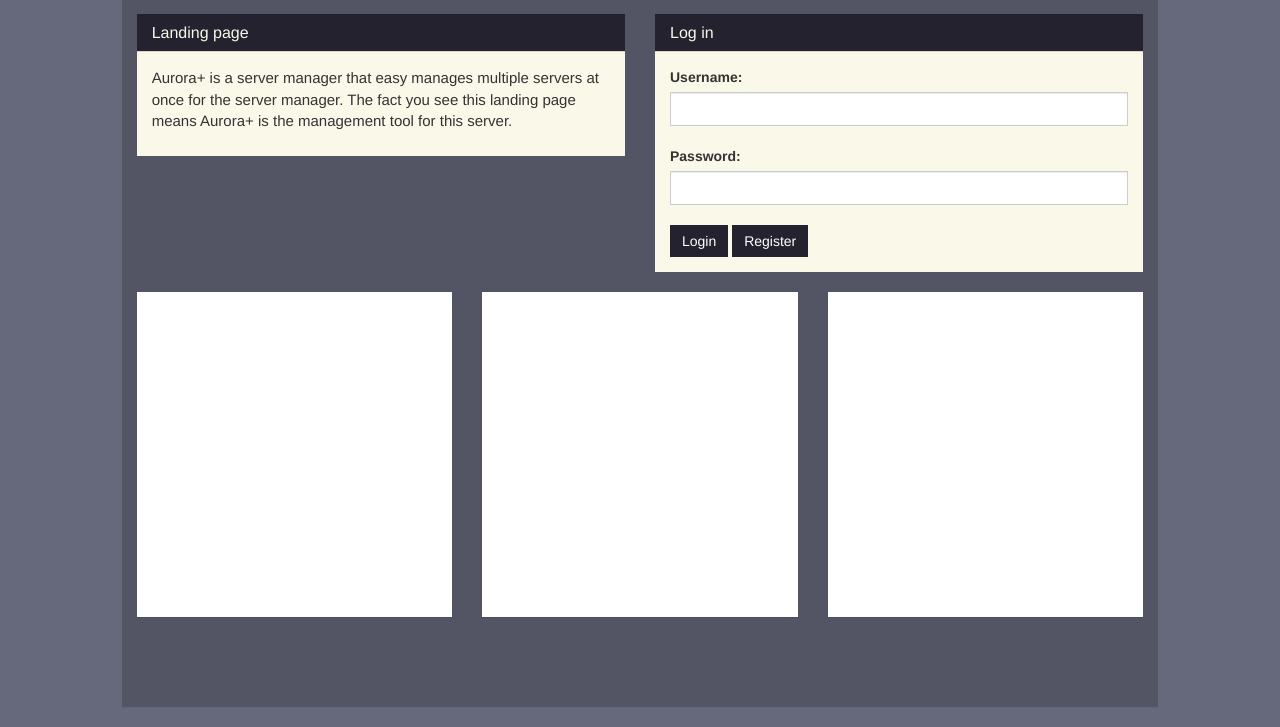
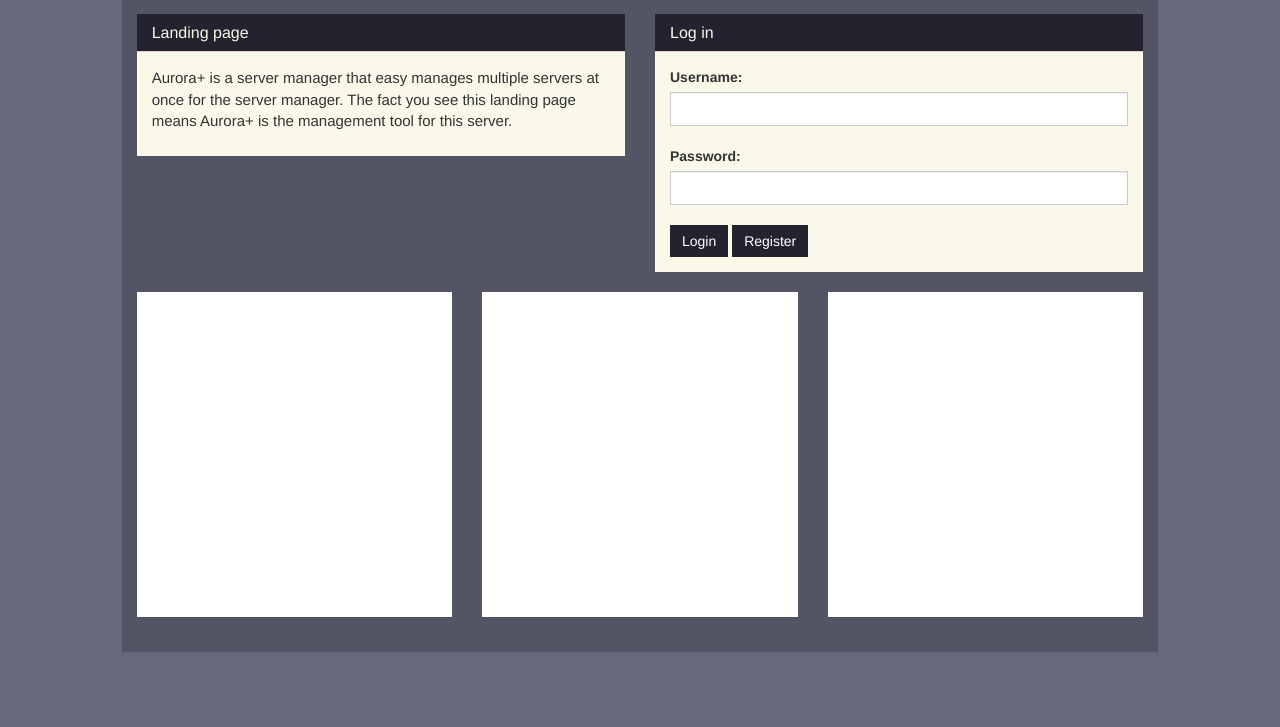
Before and after one commit to Evert-Arends/AuroraPlus, a Django app: template templates/base.html in a window 1280 px wide. Shown: the part 111-838 px from the top of the page. After the commit the page ends 763 px from the top, so only its background shows below. Run offline with Django 3.2, Linux system fonts and the light colour scheme; the template is opened without the code that fills it: values that come from a table or form of the project are taken from there, others are empty; data comes from the database, SQL or seed files in the repository; some libraries are stand-ins or nearby versions.

Commit message:
finished base template, images from database.

```diff
--- a/templates/base.html
+++ b/templates/base.html
@@ -67,7 +67,7 @@
 
                 <div class="row">
                     {% for image in images %}
-                        <div class="col-md-4" style="height: 400px;">
+                        <div class="col-md-4">
                             <div class="panel landing-page-desc" style="border-radius: 0; height: 325px;">
                                 <div class="panel-body landing-page-desc">
                                     <div class="col-md-12">
```
